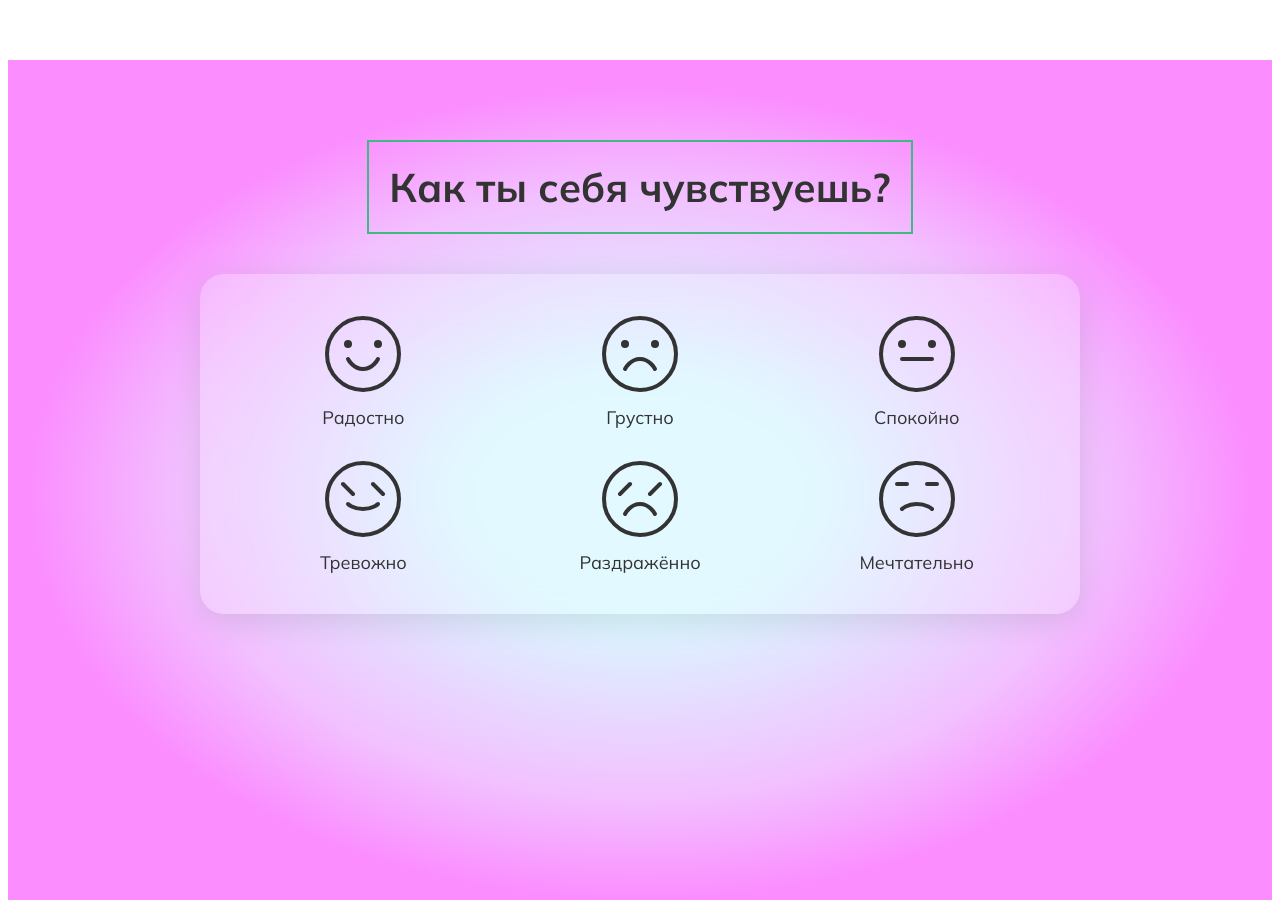
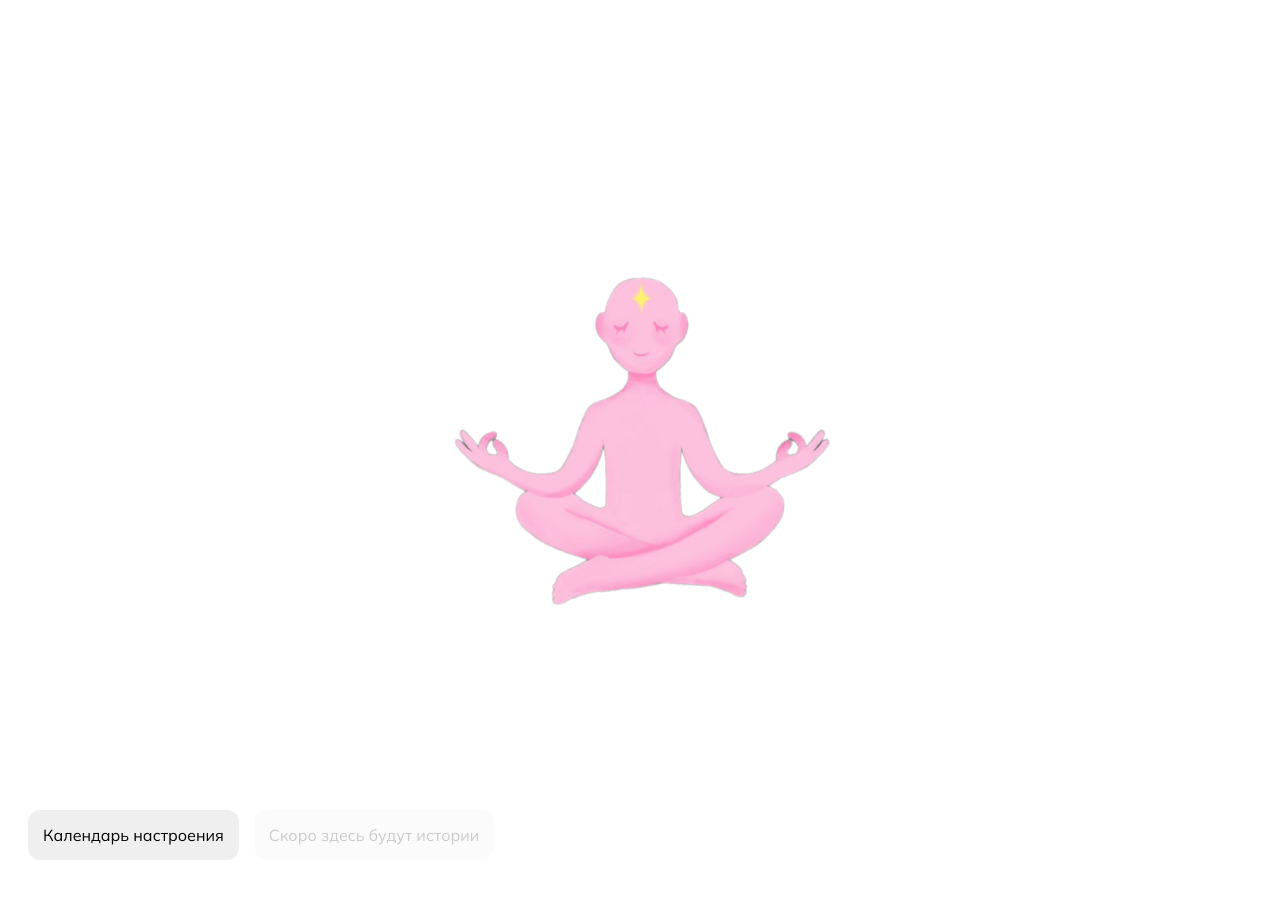
Before and after one commit to VladFinder/web_novels, a Vue app: page /calendar in a window 1280 px wide. Both pictures are taken after a click on the element "Радостно". Built offline with nearby package versions, Linux system fonts and the light colour scheme.

Commit message:
Апдейт вёрстки без причёски

```diff
--- a/src/App.vue
+++ b/src/App.vue
@@ -5,30 +5,33 @@
       v-else-if="currentScreen === 'emotion'"
       @emotion-selected="handleEmotionSelect"
     />
-    <div v-else class="content">
-      <p>Выбранная эмоция: {{ selectedEmotion }}</p>
-    </div>
+    <MainScreen
+      v-else-if="currentScreen === 'main'"
+      @open-settings="openSettings"
+    />
+    <!-- ...можно добавить модалку настроек по флагу showSettings... -->
   </div>
 </template>
 
 <script>
 import LoadingScreen from './components/LoadingScreen.vue'
 import EmotionSelect from './components/EmotionSelect.vue'
-import { emotionsService } from './services/emotionsService'
+import MainScreen from './components/MainScreen.vue'
 import { isTelegram, initTelegram } from './utils/telegram'
 
 export default {
   name: 'App',
   components: {
     LoadingScreen,
-    EmotionSelect
+    EmotionSelect,
+    MainScreen
   },
   data() {
     return {
       currentScreen: 'loading',
       selectedEmotion: null,
-      emotions: [],
-      isTelegramWebApp: false
+      isTelegramWebApp: false,
+      showSettings: false
     }
   },
   mounted() {
@@ -45,16 +48,8 @@ export default {
       this.selectedEmotion = emotionId;
       this.currentScreen = 'main';
     },
-
-    async loadEmotions() {
-      try {
-        const startDate = new Date();
-        startDate.setMonth(startDate.getMonth() - 1); // Загружаем эмоции за последний месяц
-        const emotions = await emotionsService.getEmotions(startDate, new Date());
-        this.emotions = emotions;
-      } catch (error) {
-        console.error('Failed to load emotions:', error);
-      }
+    openSettings() {
+      this.showSettings = true;
     }
   }
 }
--- a/src/components/EmotionSelect.vue
+++ b/src/components/EmotionSelect.vue
@@ -43,21 +43,16 @@ export default {
   methods: {
     async selectEmotion(id) {
       try {
-        if (!this.telegramId) {
-          throw new Error('Telegram ID is required')
-        }
-
-        // Сначала сохраняем пользователя
-        await dbService.saveUser(this.telegramId)
-
-        // Затем сохраняем эмоцию
-        await dbService.saveEmotion(this.telegramId, {
-          emotion: id,
-          timestamp: new Date()
-        })
-
-        // Переходим на главный экран
-        this.$router.push('/')
+        // if (!this.telegramId) {
+        //   throw new Error('Telegram ID is required')
+        // }
+        // await dbService.saveUser(this.telegramId)
+        // await dbService.saveEmotion(this.telegramId, {
+        //   emotion: id,
+        //   timestamp: new Date()
+        // })
+        // Просто переключаем экран
+        this.$emit('emotion-selected', id)
       } catch (error) {
         console.error('Failed to save emotion:', error)
       }
--- a/src/components/MainScreen.vue
+++ b/src/components/MainScreen.vue
@@ -1,7 +1,10 @@
 <template>
   <div class="main-screen">
+    <button class="settings-btn" @click="$emit('open-settings')">
+      <!-- <img src="../assets/settings.svg" alt="Настройки" /> -->
+    </button>
     <div class="soul-image">
-      <img src="../assets/soul.png" alt="Soul">
+      <img src="../assets/soul.png" alt="Soul" />
     </div>
     <div class="buttons">
       <button class="btn calendar" @click="$router.push('/calendar')">
@@ -16,13 +19,7 @@
 
 <script>
 export default {
-  name: 'MainScreen',
-  props: {
-    selectedEmotion: {
-      type: String,
-      default: ''
-    }
-  }
+  name: 'MainScreen'
 }
 </script>
 
@@ -34,6 +31,25 @@ export default {
   align-items: center;
   justify-content: space-between;
   padding: 20px;
+  position: relative;
+}
+
+.settings-btn {
+  position: absolute;
+  top: 24px;
+  right: 24px;
+  background: none;
+  border: none;
+  cursor: pointer;
+  z-index: 2;
+  width: 40px;
+  height: 40px;
+  padding: 0;
+}
+
+.settings-btn img {
+  width: 32px;
+  height: 32px;
 }
 
 .soul-image {
@@ -44,14 +60,13 @@ export default {
 }
 
 .soul-image img {
-  width: 200px;
-  height: 200px;
+  width: 400px;
 }
 
 .buttons {
   width: 100%;
   display: flex;
-  flex-direction: column;
+  flex-direction: row;
   gap: 15px;
   padding: 20px;
 }
--- a/src/firebase/config.js
+++ /dev/null
@@ -1,18 +0,0 @@
-import { initializeApp } from 'firebase/app';
-import { getFirestore } from 'firebase/firestore';
-
-// For Firebase JS SDK v7.20.0 and later, measurementId is optional
-const firebaseConfig = {
-  apiKey: "AIzaSyA45HVlArfrCX12RzClqX8yvPWQDjx97iM",
-  authDomain: "iki-nowels.firebaseapp.com",
-  projectId: "iki-nowels",
-  storageBucket: "iki-nowels.firebasestorage.app",
-  messagingSenderId: "1064173724655",
-  appId: "1:1064173724655:web:7292b8b03bf0fe7708cc1a",
-  measurementId: "G-MZD8G11D0Y"
-};
-
-const app = initializeApp(firebaseConfig);
-const db = getFirestore(app);
-
-export { db };
--- a/src/services/dbService.js
+++ b/src/services/dbService.js
@@ -1,57 +1,57 @@
-import { collection, addDoc, getDocs, query, where, doc, setDoc } from 'firebase/firestore';
-import { db } from '../firebase/config';
+// import { collection, addDoc, getDocs, query, where, doc, setDoc } from 'firebase/firestore';
+// import { db } from '../firebase/config';
 
-const API_URL = 'https://ikiteam.ru/api';
+// const API_URL = 'https://ikiteam.ru/api';
 
-export const dbService = {
-  // Создание или обновление пользователя
-  async saveUser(telegramId) {
-    try {
-      const response = await fetch(`${API_URL}/users`, {
-        method: 'POST',
-        headers: {
-          'Content-Type': 'application/json',
-        },
-        body: JSON.stringify({ telegramId })
-      });
-      return response.json();
-    } catch (error) {
-      console.error('Error saving user:', error);
-      throw error;
-    }
-  },
+// export const dbService = {
+//   // Создание или обновление пользователя
+//   async saveUser(telegramId) {
+//     try {
+//       const response = await fetch(`${API_URL}/users`, {
+//         method: 'POST',
+//         headers: {
+//           'Content-Type': 'application/json',
+//         },
+//         body: JSON.stringify({ telegramId })
+//       });
+//       return response.json();
+//     } catch (error) {
+//       console.error('Error saving user:', error);
+//       throw error;
+//     }
+//   },
 
-  // Сохранение эмоции
-  async saveEmotion(telegramId, emotionData) {
-    try {
-      const response = await fetch(`${API_URL}/emotions`, {
-        method: 'POST',
-        headers: {
-          'Content-Type': 'application/json',
-        },
-        body: JSON.stringify({
-          telegramId,
-          emotion: emotionData.emotion,
-          timestamp: emotionData.timestamp
-        })
-      });
-      return response.json();
-    } catch (error) {
-      console.error('Error saving emotion:', error);
-      throw error;
-    }
-  },
+//   // Сохранение эмоции
+//   async saveEmotion(telegramId, emotionData) {
+//     try {
+//       const response = await fetch(`${API_URL}/emotions`, {
+//         method: 'POST',
+//         headers: {
+//           'Content-Type': 'application/json',
+//         },
+//         body: JSON.stringify({
+//           telegramId,
+//           emotion: emotionData.emotion,
+//           timestamp: emotionData.timestamp
+//         })
+//       });
+//       return response.json();
+//     } catch (error) {
+//       console.error('Error saving emotion:', error);
+//       throw error;
+//     }
+//   },
 
-  // Получение эмоций пользователя
-  async getUserEmotions(telegramId, startDate, endDate) {
-    try {
-      const response = await fetch(
-        `${API_URL}/emotions?telegramId=${telegramId}&startDate=${startDate}&endDate=${endDate}`
-      );
-      return response.json();
-    } catch (error) {
-      console.error('Error getting emotions:', error);
-      throw error;
-    }
-  }
-};
+//   // Получение эмоций пользователя
+//   async getUserEmotions(telegramId, startDate, endDate) {
+//     try {
+//       const response = await fetch(
+//         `${API_URL}/emotions?telegramId=${telegramId}&startDate=${startDate}&endDate=${endDate}`
+//       );
+//       return response.json();
+//     } catch (error) {
+//       console.error('Error getting emotions:', error);
+//       throw error;
+//     }
+//   }
+// };
```
Also changed, not shown: src/assets/logo.svg (deleted), 12 other files (tests, documents, lock files or other folders).
